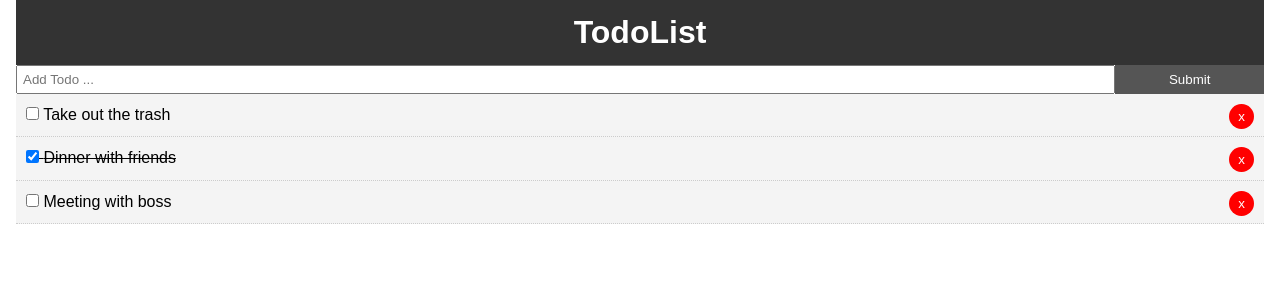
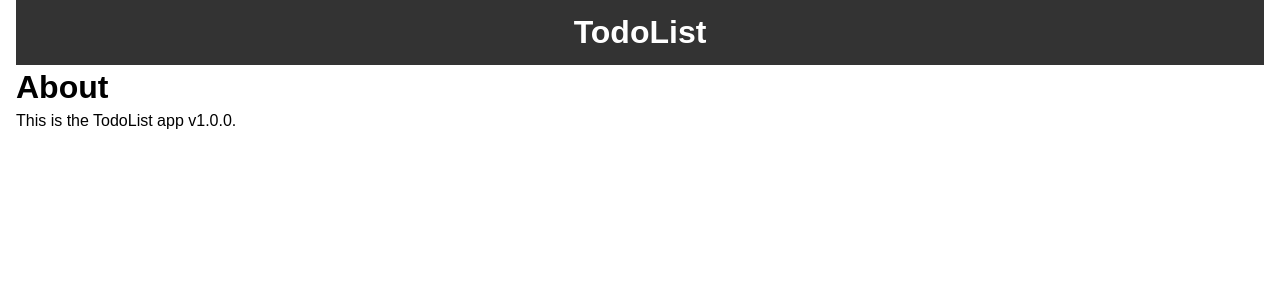
Before and after one commit to DtecIndustries/react-todo-app, a React (Create React App) app: page /about in a window 1280 px wide. Shown: the top 300 px of the page. Built offline with nearby package versions, Linux system fonts and the light colour scheme.

Commit message:
add About page, integrate react-router, setup routes

```diff
--- a/package.json
+++ b/package.json
@@ -8,6 +8,7 @@
     "@testing-library/user-event": "^7.2.1",
     "react": "^16.13.1",
     "react-dom": "^16.13.1",
+    "react-router-dom": "^5.2.0",
     "react-scripts": "3.4.1",
     "uuid": "^8.2.0"
   },
--- a/src/App.js
+++ b/src/App.js
@@ -1,7 +1,9 @@
 import React, { Component } from 'react';
+import { BrowserRouter as Router, Route } from 'react-router-dom'
 import Header from './components/layout/Header'
 import Todos from './components/Todos'
 import AddTodo from './components/AddTodo'
+import About from './components/pages/About'
 import {v4 as uuid} from 'uuid';
 
 import './App.css';
@@ -54,13 +56,20 @@
 
   render(){
     return (
+      <Router>
         <div className="App">
           <div className="container">
             <Header />
+            <Route exact path="/" render={props => (
+              <React.Fragment>
                 <AddTodo addTodo={this.addTodo} />
                 <Todos todos={this.state.todos} toggleComplete={this.toggleComplete} deleteTodo={this.deleteTodo} />
+              </React.Fragment>
+            )} />
+            <Route path="/about" component={About} />
           </div>
         </div>
+      </Router>
     );
   }
 }
--- /dev/null
+++ b/src/components/pages/About.js
@@ -0,0 +1,10 @@
+import React from 'react'
+
+export default function About() {
+  return (
+    <React.Fragment>
+      <h1>About</h1>
+      <p>This is the TodoList app v1.0.0.</p>
+    </React.Fragment>
+  )
+}
```
Also changed, not shown: 1 other file (tests, documents, lock files or other folders). Lines whose indentation alone changed are shown as unchanged.
